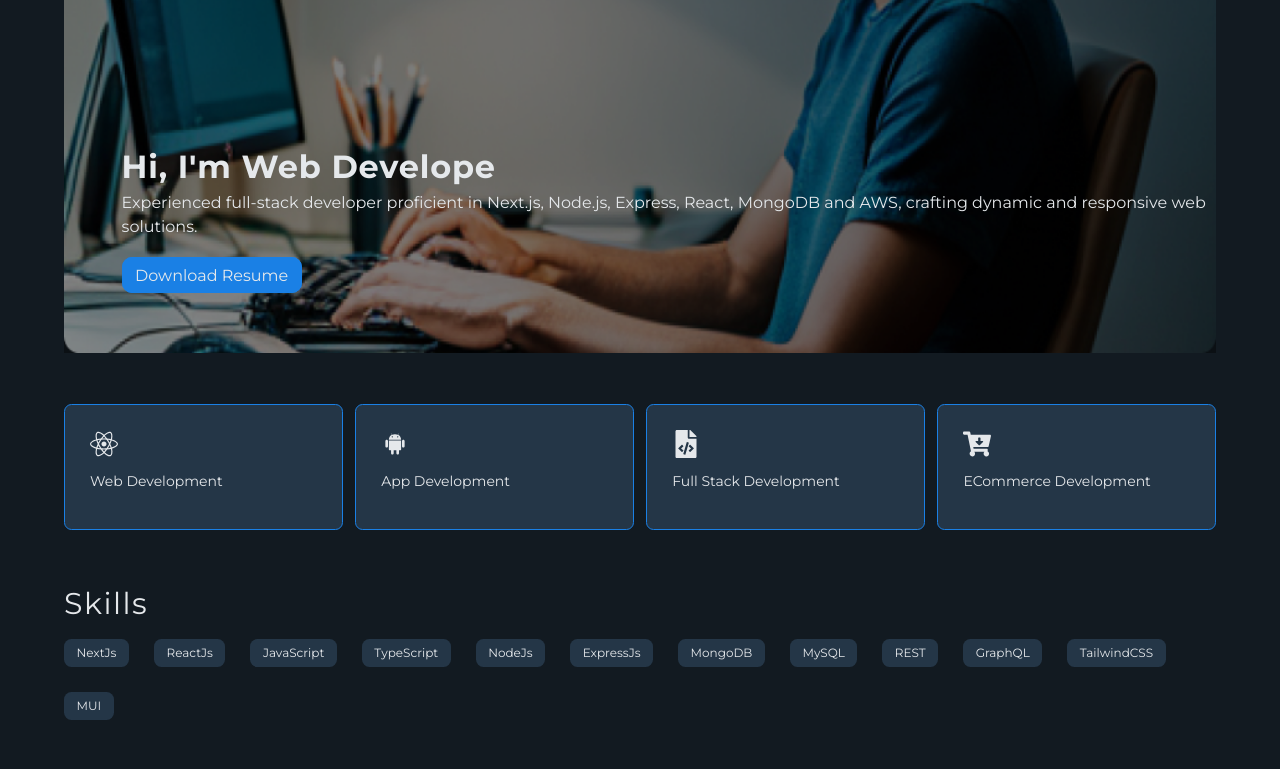
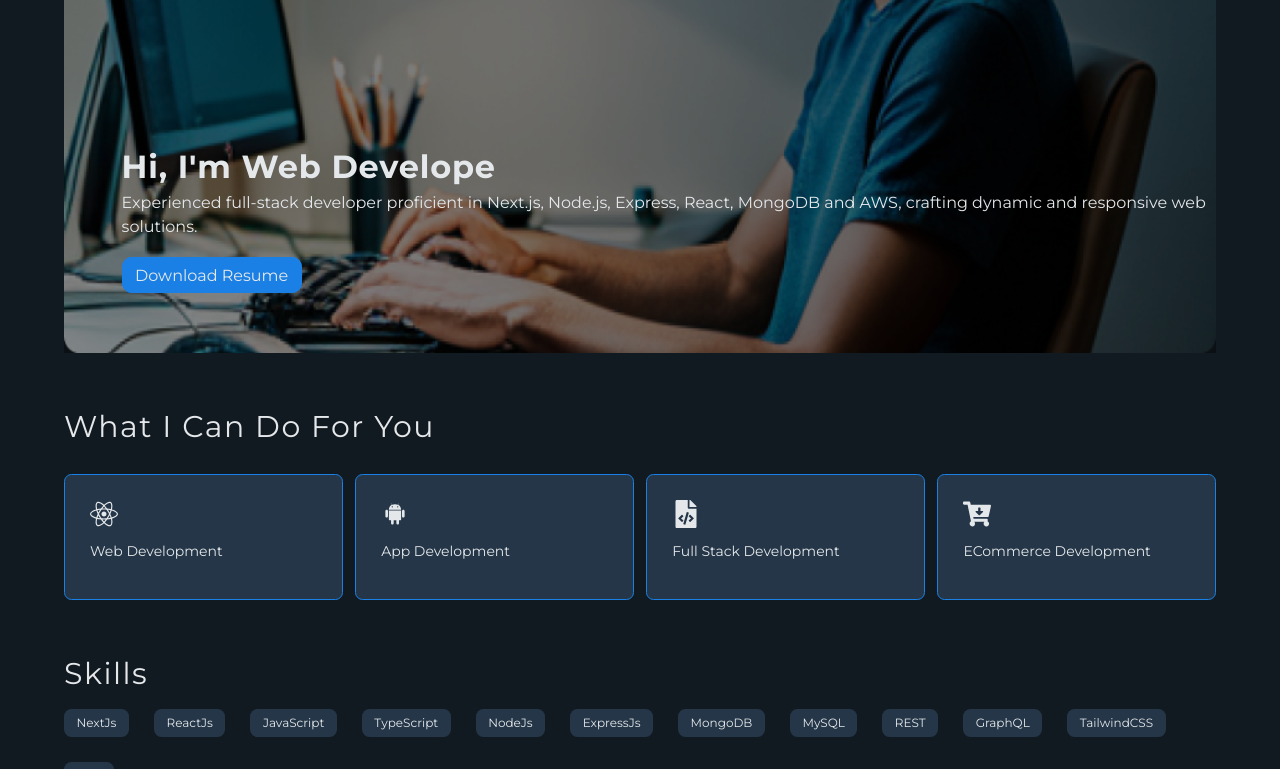
Before and after one commit to darshanmodi13/portfolio-website, a Next.js app: page / in a window 1280 px wide. Shown: the part 443-1212 px from the top of the page. Built offline with nearby package versions, Linux system fonts and the light colour scheme.

Commit message:
Minor fix

```diff
--- a/src/components/Home/HeroSection.tsx
+++ b/src/components/Home/HeroSection.tsx
@@ -14,7 +14,7 @@ const HeroSection = () => {
 					<Image src={'/hero.png'} alt="hero" fill className="absolute " />
 				</div>
 				<div className="bg-black/40 z-10 absolute w-full h-full top-0"></div>
-				<div className="absolute left-[5%] top-[70%] z-20 max-900:top-[55%]">
+				<div className="absolute left-[5%] top-[70%] z-20 max-900:top-[50%]">
 					<span className="text-head-1 font-[700] tracking-wide max-600:text-head-4">
 						Hi, I&apos;m{' '}
 						<TypeAnimation
--- a/src/components/Home/ServicesSection.tsx
+++ b/src/components/Home/ServicesSection.tsx
@@ -33,7 +33,8 @@ const ServicesSection = () => {
 	return (
 		<>
 			<section id="services" className="container">
-				<div className="grid grid-cols-4 gap-5 max-900:grid-cols-2">
+				<div className="text-head-2 tracking-wider capitalize ">What I Can do for you</div>
+				<div className="grid grid-cols-4 gap-5 max-900:grid-cols-2 mt-10">
 					{CardsSection.map((card, idx) => {
 						return (
 							<div key={idx} className="bg-light-blue text-font p-10 border border-blue rounded-xl flex flex-col gap-y-5">
```
